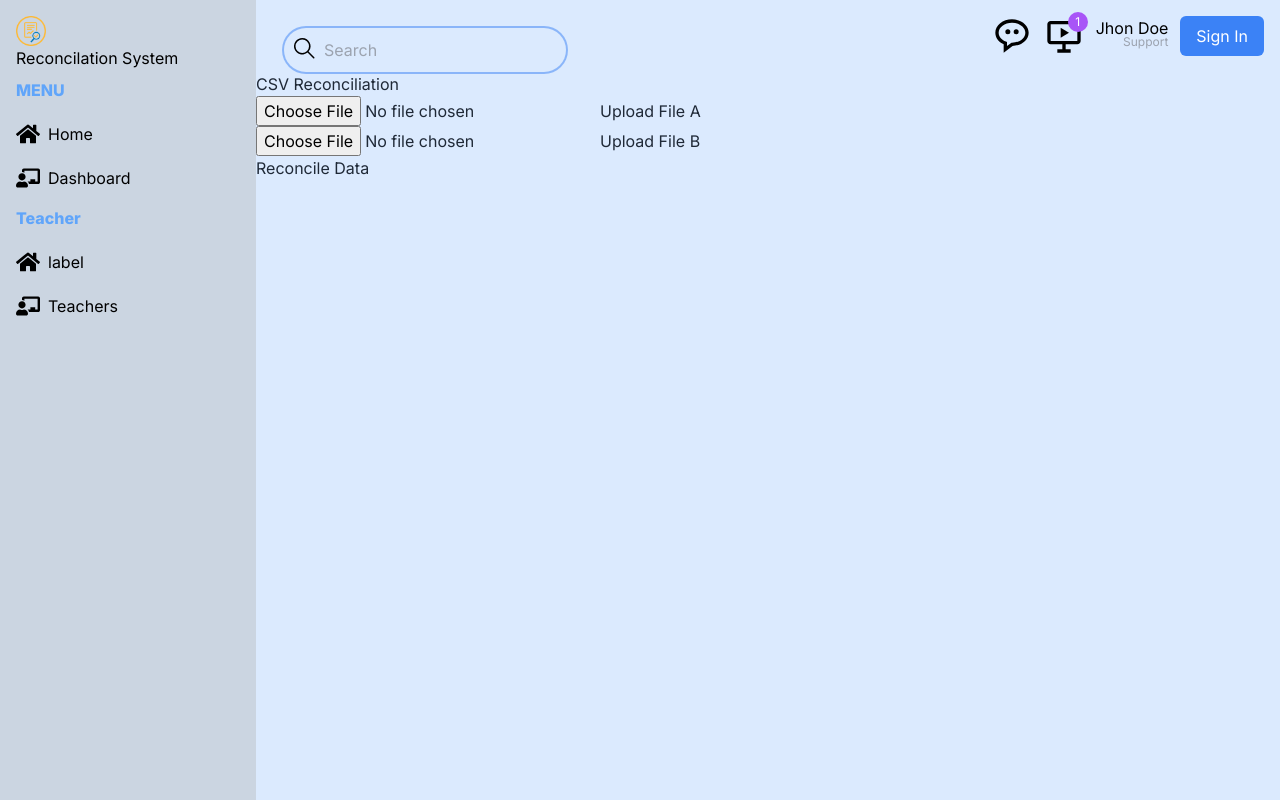
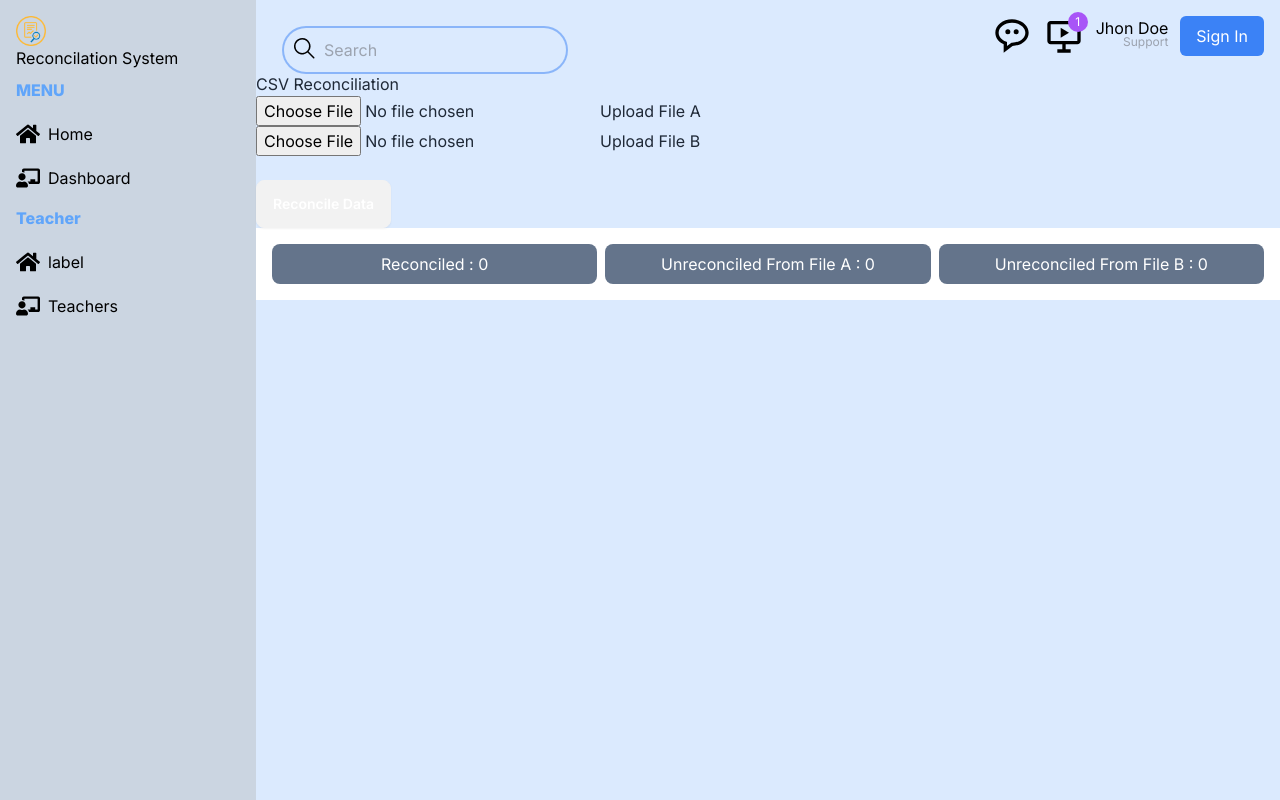
Before and after one commit to SudipRaaz/Reconcilation-System-webApp, a Next.js app: page /reconcilation in a window 1280 px wide. Built offline with nearby package versions, Linux system fonts and the light colour scheme.

Commit message:
reconciled, unreconciled ui done

```diff
--- /dev/null
+++ b/app/(dashboard)/reconcilation/container.tsx
@@ -0,0 +1,17 @@
+import React from "react";
+
+type Param = {
+  title: String;
+  value: String;
+};
+
+const CardContainer = ({ title , value}: Param) => {
+  return (
+    <div className="bg-slate-500 rounded-lg items-center justify-center flex-1 min-w-[300px] w-full">
+      <p className="flex justify-center m-2 text-white">{title} : {value}</p>
+      <div className="text-white-400"> </div>
+    </div>
+  );
+};
+
+export default CardContainer;
--- a/app/(dashboard)/reconcilation/page.tsx
+++ b/app/(dashboard)/reconcilation/page.tsx
@@ -1,11 +1,10 @@
 "use client";
 
 import React, { useState } from "react";
-
 // @ts-ignore
 import Papa from "papaparse";
 import { CgSlack } from "react-icons/cg";
-
+import CardContainer from "./container";
 
 const ReconcilePage = () => {
   const [fileAData, setFileAData] = useState<any[]>([]);
@@ -13,16 +12,18 @@ const ReconcilePage = () => {
   const [reconciledData, setReconciledData] = useState<any[]>([]);
   const [unreconciledData, setUnreconciledData] = useState<any[]>([]);
   const [finalReport, setFinalReport] = useState<any[]>([]);
-  let reconciled = [];
-  let unreconciledA = [];
-  let unreconciledB = [];
+  const [unreconciledA, setUnreconciledA] = useState<any[]>([]);
+  const [unreconciledB, setUnreconciledB] = useState<any[]>([]);
 
-  const handleFileUpload = (e: React.ChangeEvent<HTMLInputElement>, setFileData: React.Dispatch<React.SetStateAction<any[]>>) => {
+  const handleFileUpload = (
+    e: React.ChangeEvent<HTMLInputElement>,
+    setFileData: React.Dispatch<React.SetStateAction<any[]>>
+  ) => {
     const file = e.target.files?.[0];
     if (file) {
       Papa.parse(file, {
         header: true,
-        complete: (results: { data: React.SetStateAction<any[]>; }) => {
+        complete: (results: { data: React.SetStateAction<any[]> }) => {
           setFileData(results.data);
         },
       });
@@ -30,14 +31,14 @@ const ReconcilePage = () => {
   };
 
   const reconcileData = () => {
+    let reconciled = [];
 
-    const fileAColumnValues = fileAData.map(row => row["ColumnA"]);
-    const fileBColumnValues = fileBData.map(row => row["ColumnA"]);
+    const fileAColumnValues = fileAData.map((row) => row["ColumnA"]);
+    const fileBColumnValues = fileBData.map((row) => row["ColumnA"]);
 
     for (const rowA of fileAData) {
       if (fileBColumnValues.includes(rowA["ColumnA"])) {
         reconciled.push(rowA);
-        console.log(reconciled);
       } else {
         unreconciledA.push(rowA);
       }
@@ -83,21 +84,49 @@ const ReconcilePage = () => {
         />
         <label>Upload File B</label>
       </div>
-      <button onClick={reconcileData}>Reconcile Data</button>
+      <br />
+      <button className="btn text-white" onClick={reconcileData}>
+        Reconcile Data
+      </button>
 
       {reconciledData.length > 0 && (
         <div>
           <h2>Reconciled Data</h2>
-          <button onClick={() => downloadCSV(reconciledData, "reconciled.csv")}>Download Reconciled Data</button>
+          <button
+            className="btn-primary"
+            onClick={() => downloadCSV(reconciledData, "reconciled.csv")}
+          >
+            Download Reconciled Data
+          </button>
         </div>
       )}
 
       {unreconciledData.length > 0 && (
         <div>
           <h2>Unreconciled Data</h2>
-          <button onClick={() => downloadCSV(unreconciledData, "unreconciled.csv")}>Download Unreconciled Data</button>
+          <button
+            className=" btn-primary"
+            onClick={() => downloadCSV(unreconciledData, "unreconciled.csv")}
+          >
+            Download Unreconciled Data
+          </button>
         </div>
       )}
+
+      <div className="p-4 flex bg-white flex-wrap gap-2">
+        <CardContainer
+          title={"Reconciled "}
+          value={reconciledData.length.toString()}
+        ></CardContainer>
+        <CardContainer
+          title={"Unreconciled From File A "}
+          value={unreconciledA.length.toString()}
+        ></CardContainer>
+        <CardContainer
+          title={"Unreconciled From File B "}
+          value={unreconciledB.length.toString()}
+        ></CardContainer>
+      </div>
     </div>
   );
 };
```
